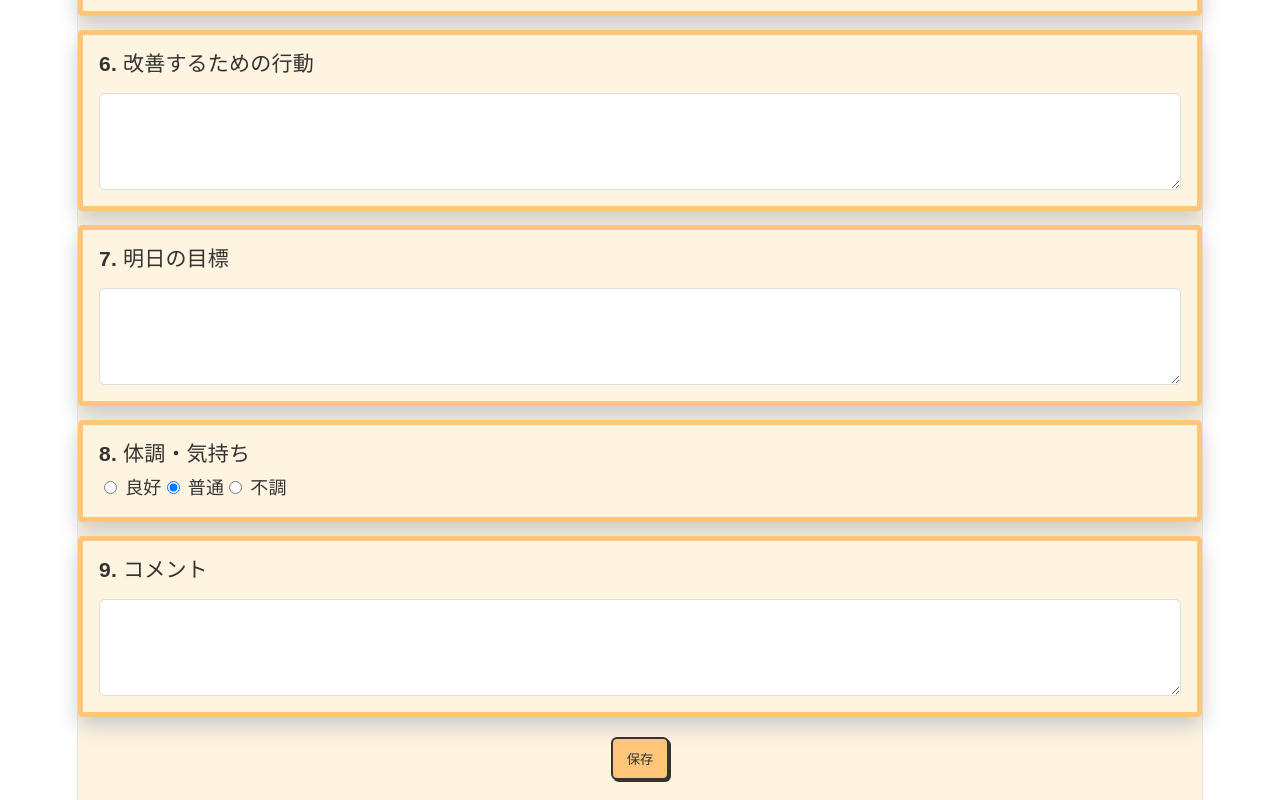
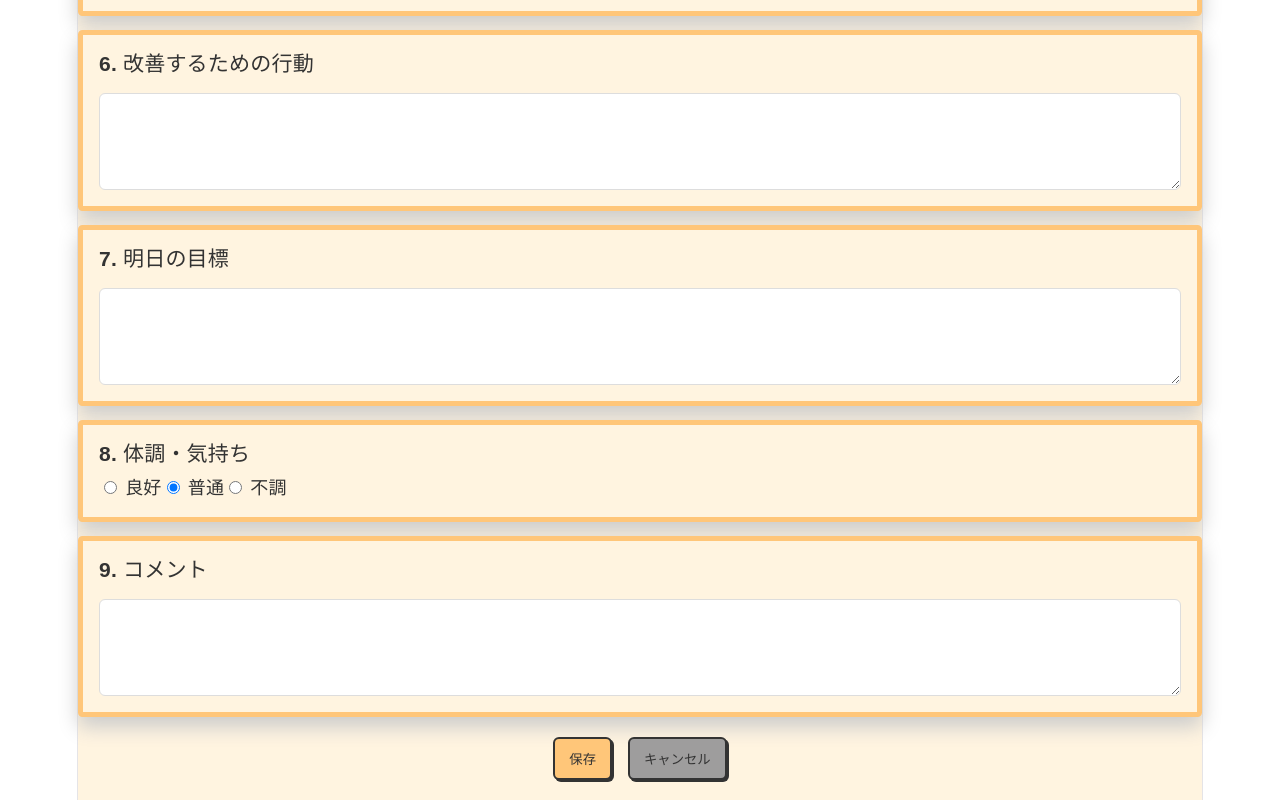
Before and after one commit to tokoMatsubara/Nippo_group7, a React app in the folder frontend/: page /create-report in a window 1280 px wide. Shown: the part 1470-2270 px from the top of the page. Built offline with nearby package versions, Linux system fonts and the light colour scheme; no server answers; the HTML template or start-up script is replaced by a standard one.

Commit message:
日報作成画面にキャンセルボタンを追加

```diff
--- a/frontend/src/pages/CreateReport.jsx
+++ b/frontend/src/pages/CreateReport.jsx
@@ -132,8 +132,8 @@ function CreateReport() {
         // const userId = localStorage.getItem("user_id");
         const response = await fetch(
           `${API_BASE}/daily/${weekStartStr}/${weekEndStr}`, {
-            method: "GET",
-            credentials: "include"
+          method: "GET",
+          credentials: "include"
         });
         const data = await response.json();
 
@@ -314,6 +314,10 @@ function CreateReport() {
           <button className="primaryButton" type="button" onClick={handleSubmit}>
             保存
           </button>
+
+          <button className="backButton" type="button" onClick={() => navigate(-1)}>
+            キャンセル
+          </button>
         </div>
 
       </div>
--- a/frontend/src/styles/CreateReport.css
+++ b/frontend/src/styles/CreateReport.css
@@ -43,6 +43,8 @@
 
 /* 送信エリア */
 .submit-area {
-    text-align: center;
+    display: flex;
+    justify-content: center;
+    gap: 16px;
     margin-top: 20px;
 }
--- a/frontend/src/styles/common.css
+++ b/frontend/src/styles/common.css
@@ -51,7 +51,8 @@
     cursor: pointer;
     position: relative;
     box-shadow: 2px 2px 0 #333;
-    transition: box-shadow 0.2s ease, transform 0.2s ease
+    transition: box-shadow 0.2s ease, transform 0.2s ease;
+    background: #9e9d9d;
 }
 
 .backButton:hover {
```
